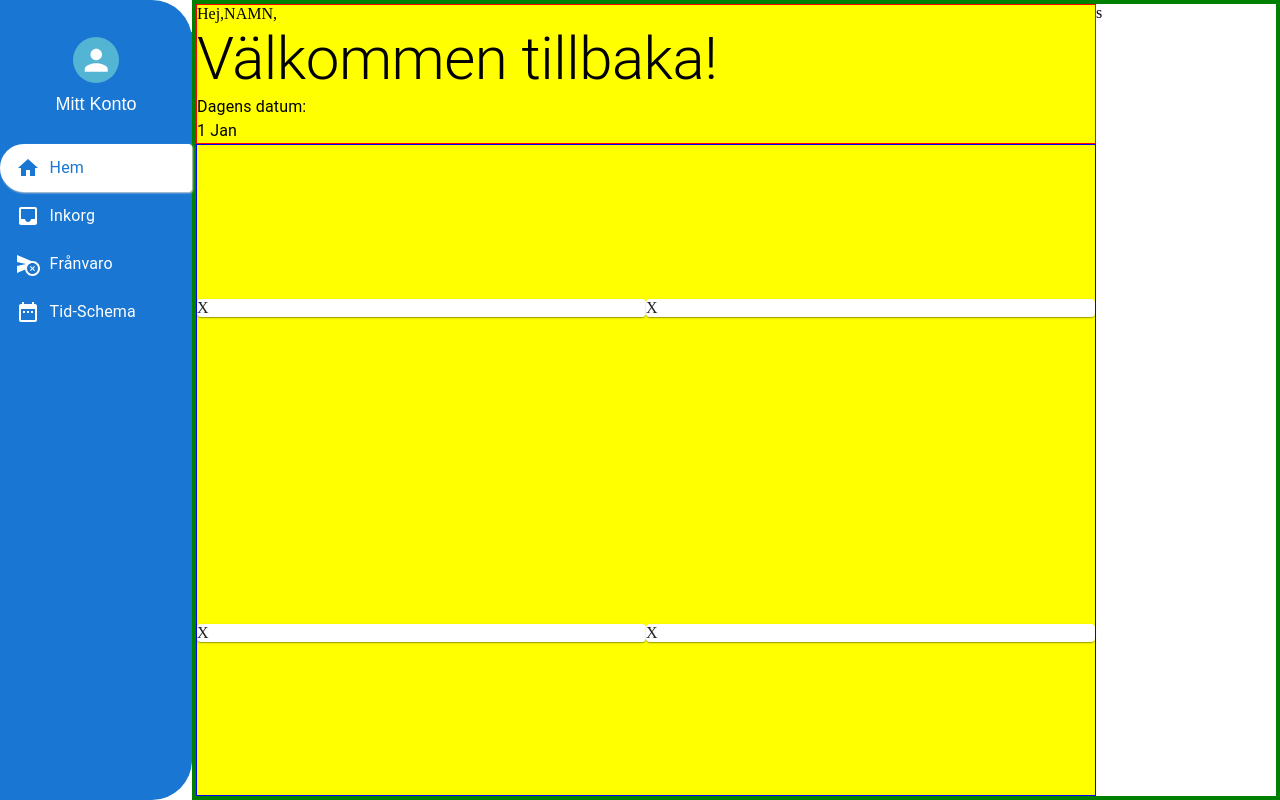
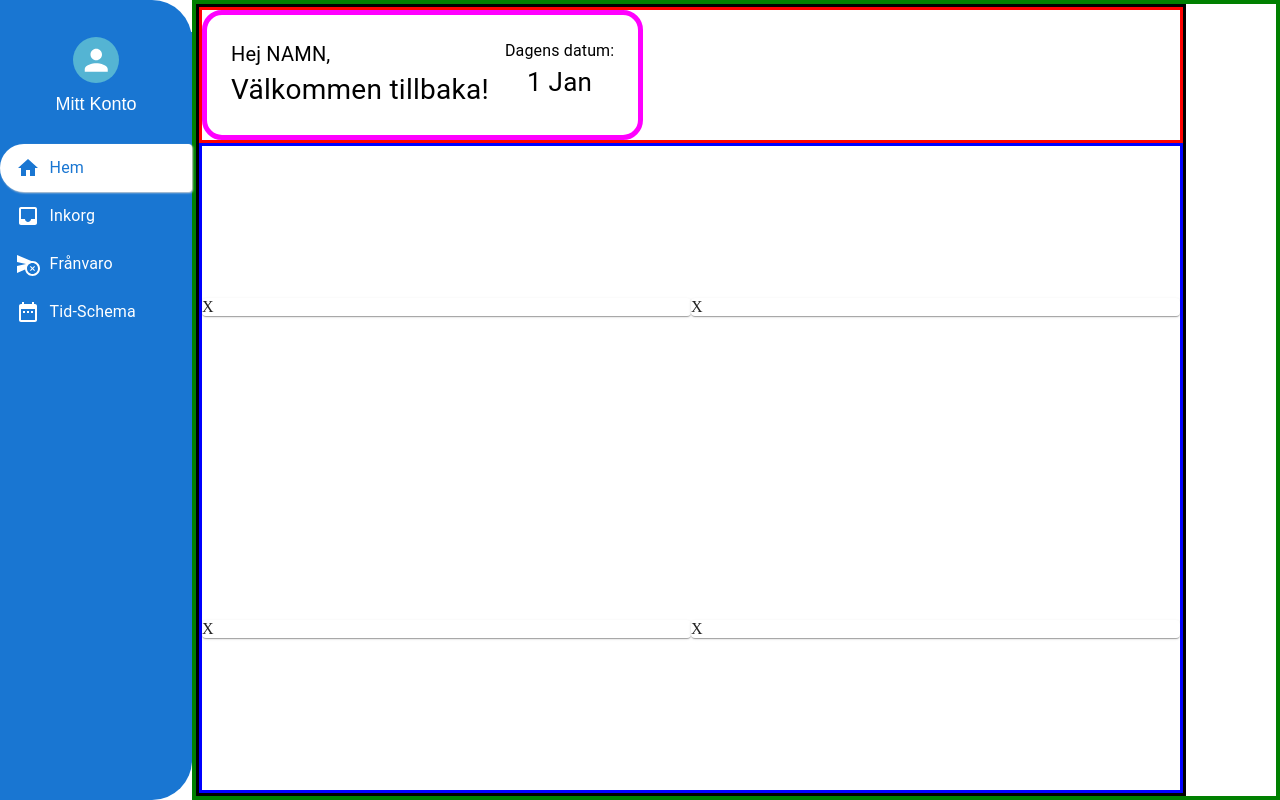
Before and after one commit to A-ForssmanP/InteractWithSchool, a React (Vite) app in the folder frontend/: page / in a window 1280 px wide. Built offline with nearby package versions, Linux system fonts and the light colour scheme; the HTML template or start-up script is replaced by a standard one.

Commit message:
add border to see layout of elements + add some styling to welcome message

```diff
--- a/frontend/src/pages/dashBoard/DashBoard.jsx
+++ b/frontend/src/pages/dashBoard/DashBoard.jsx
@@ -16,28 +16,39 @@ function DashBoard() {
     <Grid container border={"4px solid green"} height={"100%"}>
       <Grid
         item
-        xs={10}
-        bgcolor={"yellow"}
+        xs={11}
+        // bgcolor={"yellow"}
         display={"Flex"}
         flexDirection={"column"}
         height={"100%"}
+        border={"3px solid black"}
       >
-        <Box border={"1px solid red"}>
+        <Box border={"3px solid red"}>
           <Box
-          // minHeight={200}
-          // bgcolor={"rgba(230, 76, 255)"}
-          // color={"rgb(255,255,255)"}
-          // maxWidth={600}
+            display={"flex"}
+            width={"fit-content"}
+            gap={2}
+            border={"5px solid magenta"}
+            p={3}
+            borderRadius={5}
           >
-            <Typography variant="p">Hej,NAMN,</Typography>
-            <Typography variant="h2">Välkommen tillbaka!</Typography>
-          </Box>
-          <Box>
-            <Typography>Dagens datum:</Typography>
-            <Typography>1 Jan</Typography>
+            <Box>
+              <Typography fontSize={20}>Hej NAMN,</Typography>
+              <Typography fontSize={28}>Välkommen tillbaka!</Typography>
+            </Box>
+            <Box
+              display={"flex"}
+              flexDirection={"column"}
+              justifyContent={"flex-start"}
+              alignItems={"center"}
+            >
+              <Typography fontSize={16}>Dagens datum:</Typography>
+              <Typography fontSize={26}>1 Jan</Typography>
+            </Box>
           </Box>
         </Box>
-        <Box flexGrow={1} border={"1px solid blue"}>
+
+        <Box flexGrow={1} border={"3px solid blue"}>
           <Grid
             container
             justifyContent="center"
@@ -59,9 +70,7 @@ function DashBoard() {
           </Grid>
         </Box>
       </Grid>
-      <Grid item xs={2}>
-        s
-      </Grid>
+      {/* <Grid item xs={1} bgcolor={"purple"}></Grid> */}
     </Grid>
   );
 }
```
